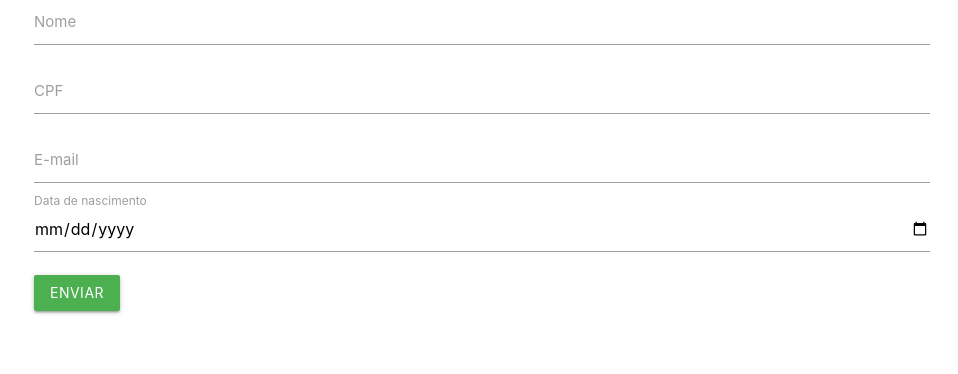
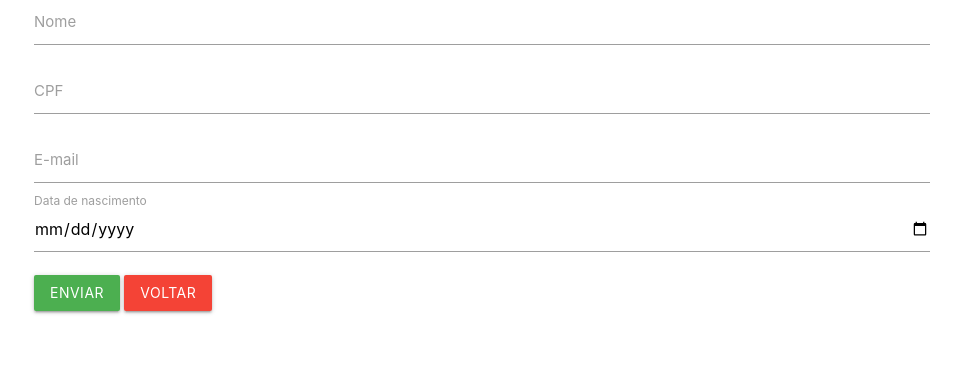
Before and after one commit to tiagovattos/empresa, a PHP site: page /formInsClientes.php in a window 1280 px wide. Shown: the part 201-575 px from the top of the page, without its empty margins (158-1116 px from the left). Run offline with PHP 8.4, Linux system fonts and the light colour scheme.

Commit message:
Adicionado botao voltar

```diff
--- a/VIEW/cliente/editarCliente.php
+++ b/VIEW/cliente/editarCliente.php
@@ -54,6 +54,9 @@ $cliente = $bll->SelectID($id);
                 <label for="data_nascimento">Data de nascimento</label>
             </div>
             <button class="btn waves-effect waves-light green" type="submit" name="action">Enviar</button>
+            <a class="btn waves-effect waves-light red" href="listarClientes.php">
+                Voltar
+            </a>
         </form>
     </div>
 
--- a/VIEW/cliente/formInsClientes.php
+++ b/VIEW/cliente/formInsClientes.php
@@ -40,6 +40,9 @@
                 <label for="data_nascimento">Data de nascimento</label>
             </div>
             <button class="btn waves-effect waves-light green" type="submit" name="action">Enviar</button>
+            <a class="btn waves-effect waves-light red" href="listarClientes.php">
+                Voltar
+            </a>
         </form>
     </div>
 
```
